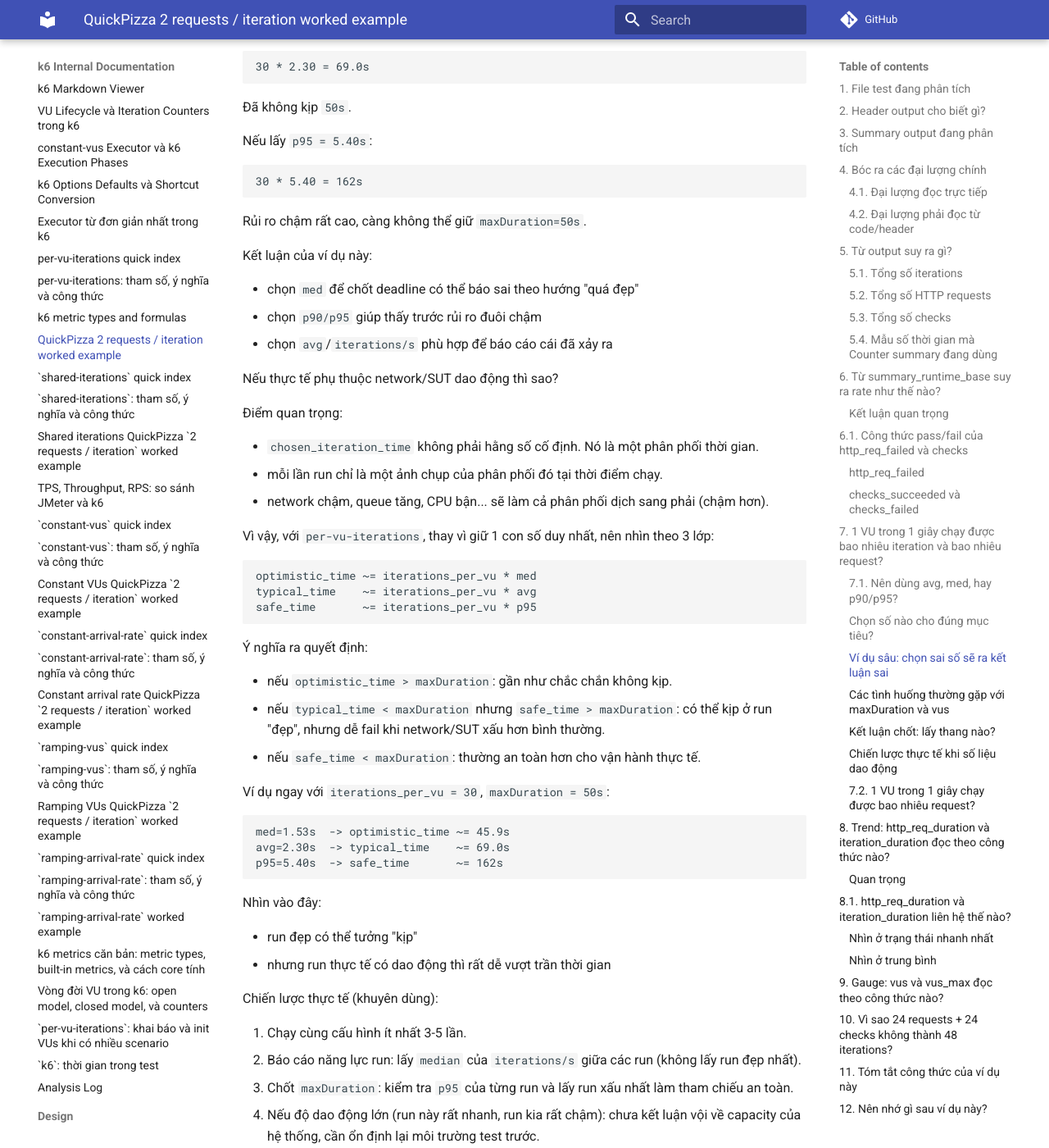
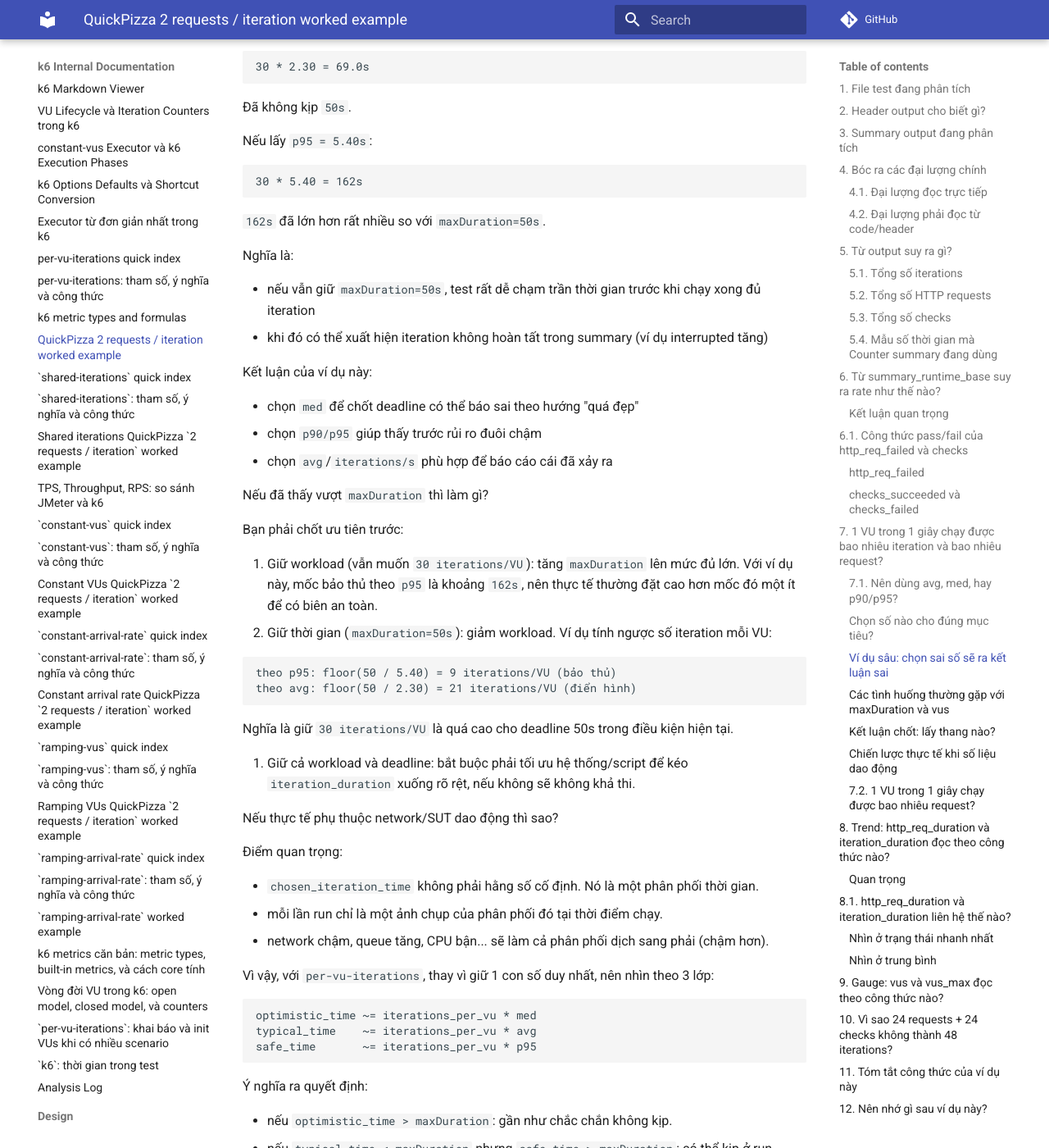
Before and after one commit to meomew-auto/markdown, an MkDocs documentation site: the page built from docs/20260515_quickpizza_two_requests_worked_example.md, in a window 1280 px wide and 1400 px high, scrolled down 12728 px. Shown: the whole window at 82% size. Built offline with MkDocs 1.6.1 and Material for MkDocs 9.7.7, drawn with Linux system fonts in a browser that asks for light colours; comment, search, counter and statistics services are not loaded.

Commit message:
Update docs

````diff
--- a/docs/20260515_quickpizza_two_requests_worked_example.md
+++ b/docs/20260515_quickpizza_two_requests_worked_example.md
@@ -626,13 +626,40 @@ Nếu lấy `p95 = 5.40s`:
 30 * 5.40 = 162s
 ```
 
-Rủi ro chậm rất cao, càng không thể giữ `maxDuration=50s`.
+`162s` đã lớn hơn rất nhiều so với `maxDuration=50s`.
+
+Nghĩa là:
+
+- nếu vẫn giữ `maxDuration=50s`, test rất dễ chạm trần thời gian trước khi chạy xong đủ iteration
+- khi đó có thể xuất hiện iteration không hoàn tất trong summary (ví dụ interrupted tăng)
 
 Kết luận của ví dụ này:
 
 - chọn `med` để chốt deadline có thể báo sai theo hướng "quá đẹp"
 - chọn `p90/p95` giúp thấy trước rủi ro đuôi chậm
 - chọn `avg`/`iterations/s` phù hợp để báo cáo cái đã xảy ra
+
+Nếu đã thấy vượt `maxDuration` thì làm gì?
+
+Bạn phải chốt ưu tiên trước:
+
+1. Giữ workload (vẫn muốn `30 iterations/VU`):
+   tăng `maxDuration` lên mức đủ lớn.
+   Với ví dụ này, mốc bảo thủ theo `p95` là khoảng `162s`, nên thực tế thường đặt cao hơn mốc đó một ít để có
+   biên an toàn.
+2. Giữ thời gian (`maxDuration=50s`):
+   giảm workload.
+   Ví dụ tính ngược số iteration mỗi VU:
+
+```text
+theo p95: floor(50 / 5.40) = 9 iterations/VU (bảo thủ)
+theo avg: floor(50 / 2.30) = 21 iterations/VU (điển hình)
+```
+
+Nghĩa là giữ `30 iterations/VU` là quá cao cho deadline 50s trong điều kiện hiện tại.
+
+3. Giữ cả workload và deadline:
+   bắt buộc phải tối ưu hệ thống/script để kéo `iteration_duration` xuống rõ rệt, nếu không sẽ không khả thi.
 
 Nếu thực tế phụ thuộc network/SUT dao động thì sao?
 
````
